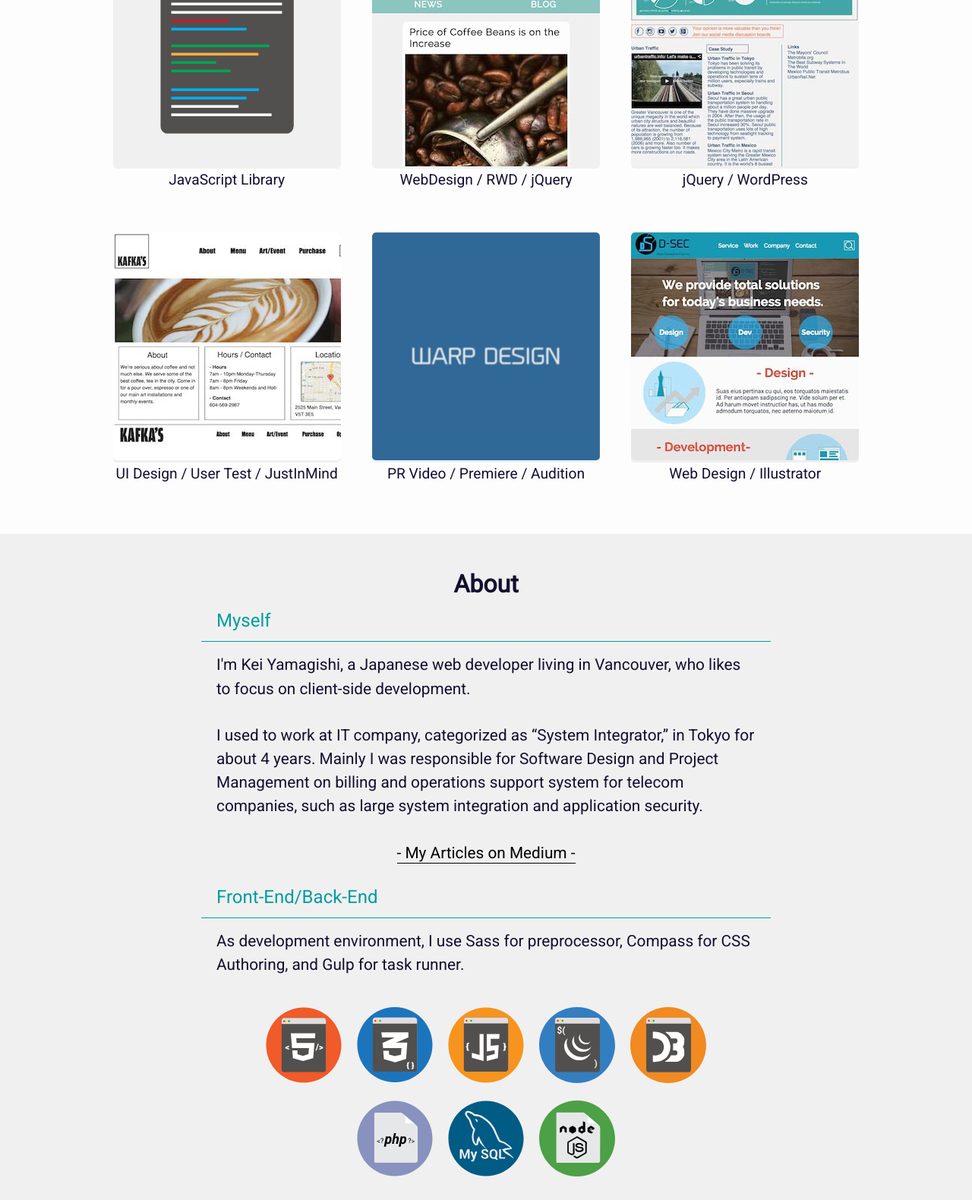
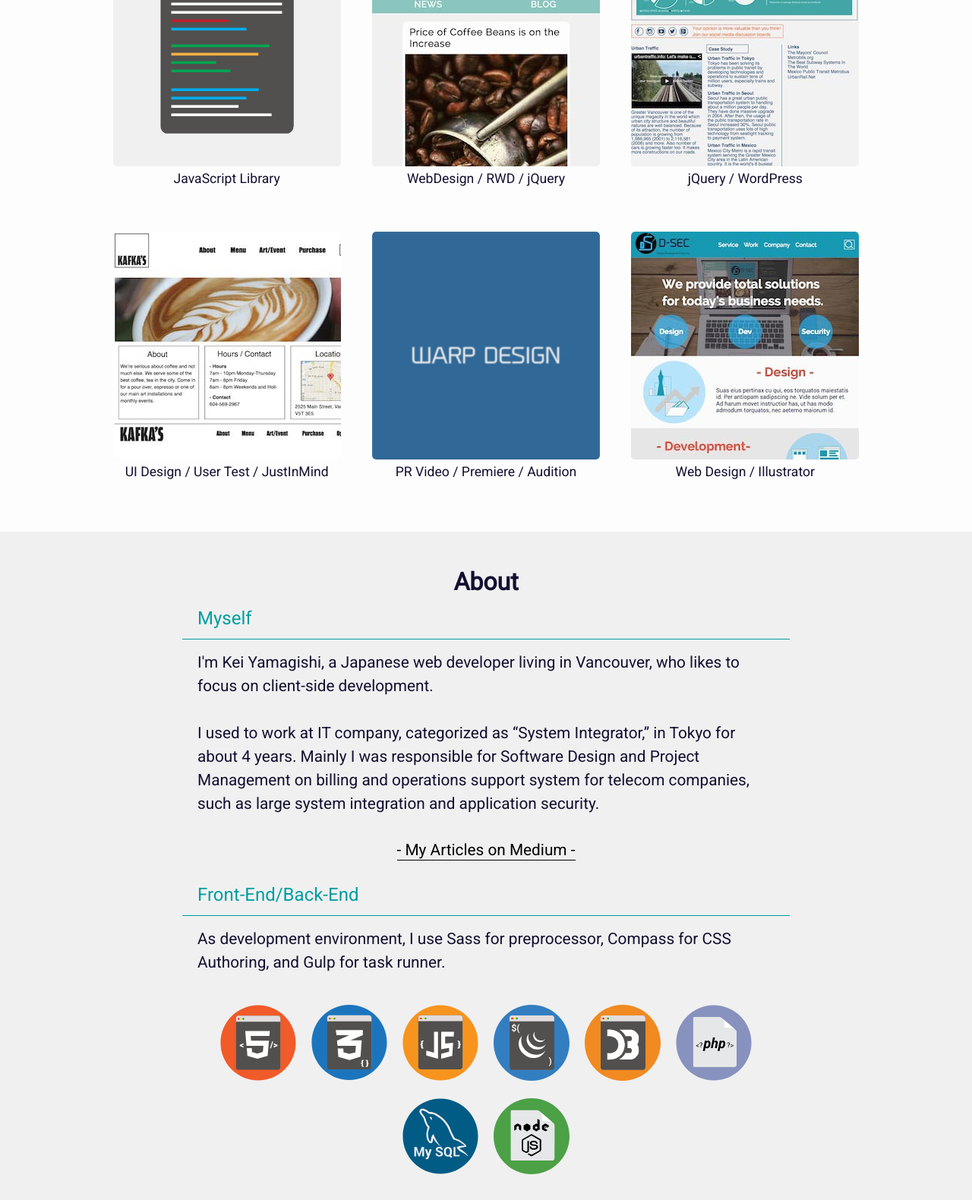
Before and after one commit to kay-/gulp-for-static, a website: page htdocs/index.html in a window 1280 px wide. Shown: the part 998-2578 px from the top of the page at 76% size. Drawn offline with Linux system fonts and the light colour scheme.

Commit message:
modify content
change paragraph width / font size in works caption

```diff
--- a/htdocs/sass/partials/_base.scss
+++ b/htdocs/sass/partials/_base.scss
@@ -115,8 +115,7 @@ a {
 }
 
 .inner-des {
-    max-width: 750px;
+    max-width: 800px;
     margin-right: auto;
     margin-left: auto;
-
 }
--- a/htdocs/sass/partials/_main.scss
+++ b/htdocs/sass/partials/_main.scss
@@ -32,6 +32,8 @@
 				overflow: hidden;
 				background: $grey-color1;
 				border-radius: 5px;
+				width: 300px;
+				height: 300px;
 				img {
 					width: 300px;
 					border-radius: 5px;
@@ -70,8 +72,8 @@
 			}
 			.work-caption {
 				color: $black-color;
-				font-size: 1.2rem;
-				margin-top: 5px;
+				font-size: 1.1rem;
+				margin-top: 8px;
 				text-align: center;
 			}
 		}
--- a/htdocs/sass/partials/_works.scss
+++ b/htdocs/sass/partials/_works.scss
@@ -31,7 +31,7 @@
 	iframe {
 		margin: 10px auto;
 		display: block;
-		max-width: 650px;
+		max-width: 750px;
 		width: 100%;
 		height: 450px;
 		@media (max-width: 480px) {
```
Also changed, not shown: htdocs/work.html (+2 -2 lines), htdocs/css/style.css.
